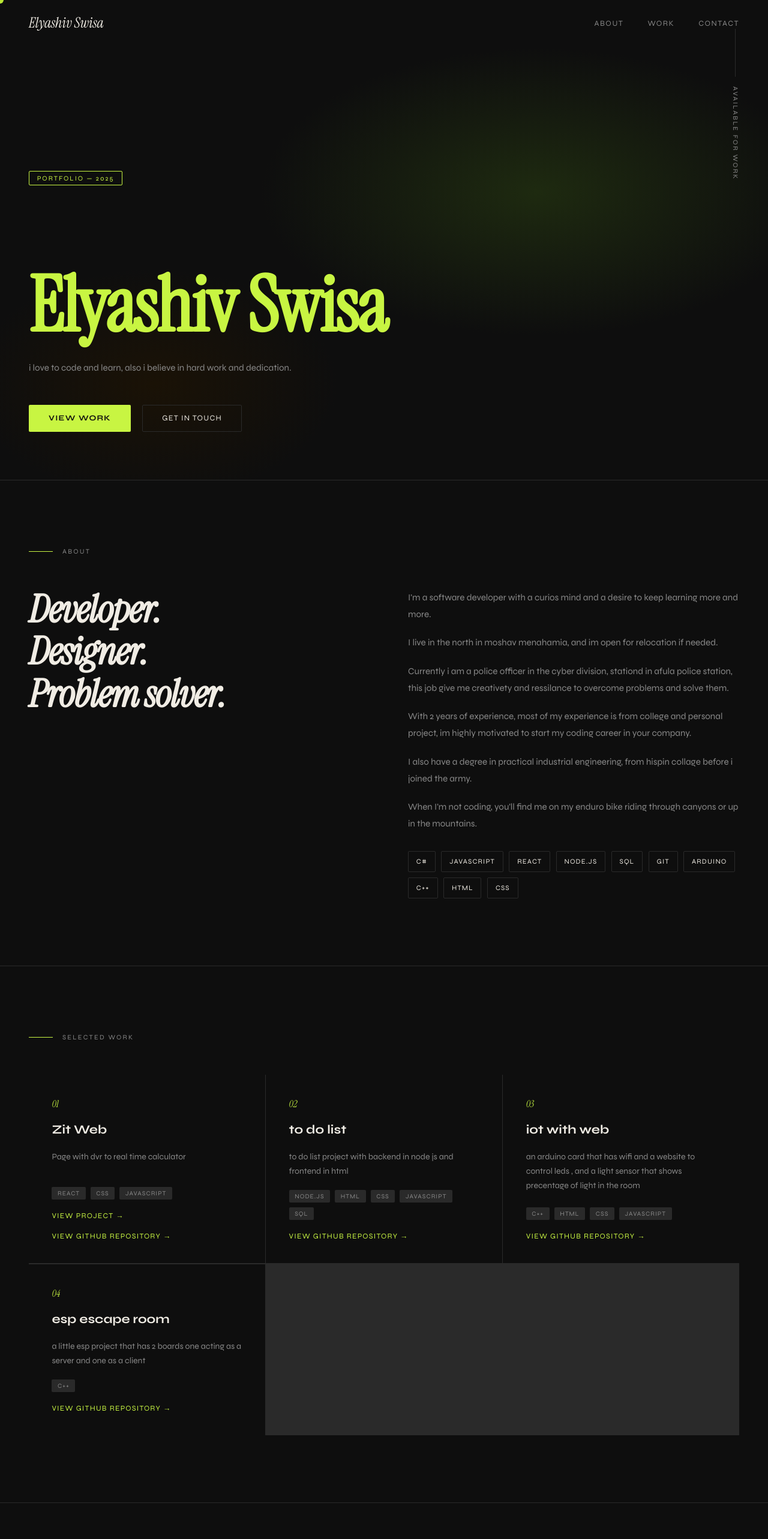
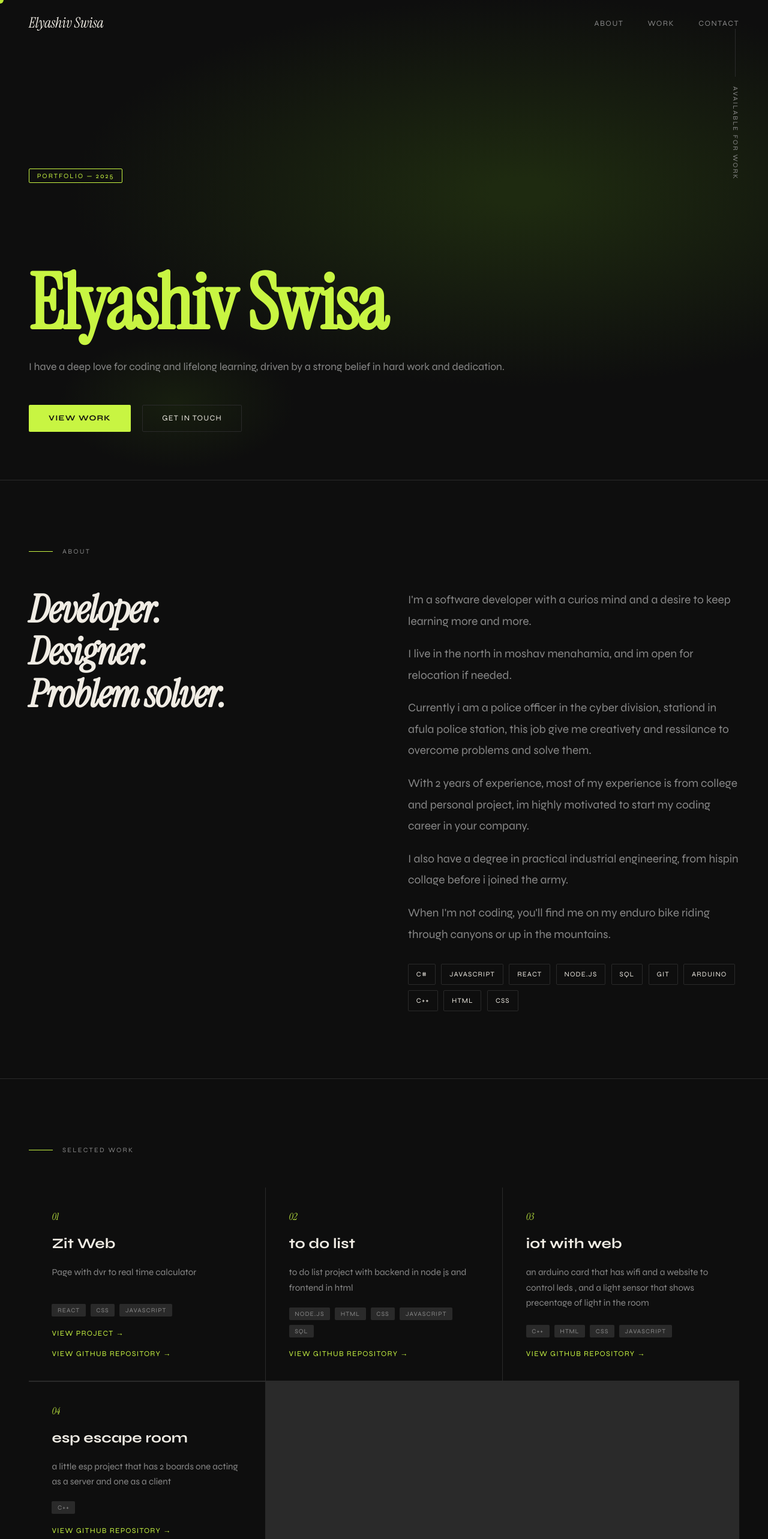
Before and after one commit to elyashiv67/Portfolio_V2, a React (Vite) app: page / in a window 1280 px wide. Shown: the top 2566 px of the page at 60% size. Built offline with nearby package versions, Linux system fonts and the light colour scheme.

Commit message:
updated the rsume and organized the css

```diff
--- /dev/null
+++ b/src/About.css
@@ -0,0 +1,26 @@
+.about { border-top: 1px solid var(--border); }
+.about-grid {
+    display: grid; grid-template-columns: 1fr 1fr; gap: 5rem; align-items: start;
+}
+.about-heading {
+    font-family: var(--serif); font-style: italic;
+    font-size: clamp(2.5rem, 5vw, 4.5rem); line-height: 1.1;
+    letter-spacing: -0.02em;
+}
+.about-body {
+    color: var(--muted);
+    line-height: 1.85;
+    font-size: clamp(1.2rem, 1.5vw, 1.2rem);
+
+}
+.about-body p + p { margin-top: 1.2rem; }
+.skills-list {
+    display: flex; flex-wrap: wrap; gap: 0.6rem; margin-top: 2rem;
+}
+.skill-tag {
+    font-size: 0.72rem; letter-spacing: 0.1em; text-transform: uppercase;
+    color: var(--text); border: 1px solid var(--border);
+    padding: 0.35rem 0.8rem; border-radius: 2px;
+    transition: border-color 0.2s, color 0.2s;
+}
+.skill-tag:hover { border-color: var(--accent); color: var(--accent); }
--- a/src/About.jsx
+++ b/src/About.jsx
@@ -1,3 +1,5 @@
+import './About.css'
+
 const skills = ["C#", "JavaScript", "React", "Node.js", "SQL", "Git", "Arduino", "C++", "Html", "Css" ];
 
 export default function About() {
--- a/src/App.css
+++ b/src/App.css
@@ -87,10 +87,16 @@ a:hover {
   padding: 0 3rem 5rem;
   position: relative; overflow: hidden;
 }
+/*.hero-bg {*/
+/*  position: absolute; inset: 0; z-index: 0;*/
+/*  background: radial-gradient(ellipse 60% 50% at 70% 40%, #1e2a10 0%, transparent 60%),*/
+/*  radial-gradient(ellipse 40% 40% at 20% 80%, #1a1206 0%, transparent 60%);*/
+/*}*/
+
 .hero-bg {
   position: absolute; inset: 0; z-index: 0;
-  background: radial-gradient(ellipse 60% 50% at 70% 40%, #1e2a10 0%, transparent 60%),
-  radial-gradient(ellipse 40% 40% at 20% 80%, #1a1206 0%, transparent 60%);
+  background: radial-gradient(ellipse 84% 58% at 68% 40%, #1e2a10 5%, transparent 70%),
+  radial-gradient(ellipse 51% 46% at 23% 84%, rgba(30, 42, 16, 0.58) 0%, transparent 30%);
 }
 .hero-line {
   position: absolute; top: 3rem; right: 3rem;
@@ -118,8 +124,8 @@ a:hover {
 }
 .hero-name span { color: var(--accent); font-style: normal; }
 .hero-desc {
-  max-width: 460px; color: var(--muted); line-height: 1.7;
-  font-size: 0.95rem; margin-bottom: 3rem;
+  max-width: fit-content; color: var(--muted); line-height: 1.7;
+  font-size: 1.1rem; margin-bottom: 3rem;
 }
 .hero-actions { display: flex; gap: 1.2rem; align-items: center; flex-wrap: wrap; }
 .btn-primary {
@@ -156,91 +162,6 @@ section { padding: 7rem 3rem; }
   content: ''; width: 40px; height: 1px; background: var(--accent);
 }
 
-/* About */
-.about { border-top: 1px solid var(--border); }
-.about-grid {
-  display: grid; grid-template-columns: 1fr 1fr; gap: 5rem; align-items: start;
-}
-.about-heading {
-  font-family: var(--serif); font-style: italic;
-  font-size: clamp(2.5rem, 5vw, 4.5rem); line-height: 1.1;
-  letter-spacing: -0.02em;
-}
-.about-body { color: var(--muted); line-height: 1.85; font-size: 0.95rem; }
-.about-body p + p { margin-top: 1.2rem; }
-.skills-list {
-  display: flex; flex-wrap: wrap; gap: 0.6rem; margin-top: 2rem;
-}
-.skill-tag {
-  font-size: 0.72rem; letter-spacing: 0.1em; text-transform: uppercase;
-  color: var(--text); border: 1px solid var(--border);
-  padding: 0.35rem 0.8rem; border-radius: 2px;
-  transition: border-color 0.2s, color 0.2s;
-}
-.skill-tag:hover { border-color: var(--accent); color: var(--accent); }
-
-/* Work */
-.work { border-top: 1px solid var(--border); }
-.projects-grid {
-  display: grid; grid-template-columns: repeat(auto-fill, minmax(340px, 1fr));
-  gap: 1.5px; background: var(--border);
-}
-.project-card {
-  background: var(--bg); padding: 2.4rem;
-  transition: background 0.2s;
-  display: flex; flex-direction: column; gap: 1.2rem;
-}
-.project-card:hover { background: var(--surface); }
-.project-num {
-  font-family: var(--serif); font-style: italic;
-  color: var(--accent); font-size: 1rem;
-}
-.project-title {
-  font-size: 1.3rem; font-weight: 700; line-height: 1.3;
-}
-.project-desc { color: var(--muted); font-size: 0.88rem; line-height: 1.7; flex: 1; }
-.project-tags { display: flex; flex-wrap: wrap; gap: 0.5rem; }
-.project-tag {
-  font-size: 0.65rem; letter-spacing: 0.1em; text-transform: uppercase;
-  color: var(--muted); background: var(--border); padding: 0.25rem 0.6rem; border-radius: 2px;
-}
-.project-link {
-  align-self: flex-start; color: var(--accent); font-size: 0.78rem;
-  letter-spacing: 0.1em; text-transform: uppercase; text-decoration: none;
-  display: flex; align-items: center; gap: 0.4rem;
-  transition: gap 0.2s;
-  cursor: none;
-  transition: all 0.5s ease;
-}
-.project-link:hover {
-  gap: 0.8rem;
-  transform: scale(1.2);
-}
-
-/* Contact */
-.contact {
-  border-top: 1px solid var(--border);
-  display: flex; flex-direction: column; align-items: center; text-align: center;
-}
-.contact-heading {
-  font-family: var(--serif); font-style: italic;
-  font-size: clamp(3rem, 8vw, 7rem); line-height: 1;
-  letter-spacing: -0.02em; margin-bottom: 1.5rem;
-}
-.contact-sub { color: var(--muted); font-size: 0.95rem; margin-bottom: 3rem; max-width: 400px; }
-.contact-email {
-  font-size: clamp(1rem, 2.5vw, 1.5rem); font-weight: 700;
-  letter-spacing: 0.05em; color: var(--text); text-decoration: none;
-  border-bottom: 1px solid var(--border); padding-bottom: 0.3rem;
-  transition: color 0.2s, border-color 0.2s;
-}
-.contact-email:hover { color: var(--accent); border-color: var(--accent); }
-.socials { display: flex; gap: 2rem; margin-top: 3rem; }
-.socials a {
-  font-size: 0.75rem; letter-spacing: 0.15em; text-transform: uppercase;
-  color: var(--muted); text-decoration: none; transition: color 0.2s;
-}
-.socials a:hover { color: var(--accent); }
 
 /* Footer */
 footer {
@@ -253,6 +174,8 @@ footer span { font-size: 0.75rem; color: var(--muted); letter-spacing: 0.05em; }
 /* Animations */
 .fade-in { opacity: 0; transform: translateY(24px); transition: opacity 0.7s ease, transform 0.7s ease; }
 .fade-in.visible { opacity: 1; transform: none; }
+
+
 
 @media (max-width: 768px) {
   nav { padding: 1.2rem 1.5rem; }
--- a/src/App.jsx
+++ b/src/App.jsx
@@ -85,7 +85,7 @@ export default function Portfolio() {
                         <br /><span>Elyashiv Swisa</span><br />
                     </h1>
                     <p className="hero-desc">
-                       i love to code and learn, also i believe in hard work and dedication.
+                        I have a deep love for coding and lifelong learning, driven by a strong belief in hard work and dedication.
                     </p>
                     <div className="hero-actions">
                         <a href="#work" className="btn-primary">View Work</a>
--- /dev/null
+++ b/src/Contact.css
@@ -0,0 +1,23 @@
+.contact {
+    border-top: 1px solid var(--border);
+    display: flex; flex-direction: column; align-items: center; text-align: center;
+}
+.contact-heading {
+    font-family: var(--serif); font-style: italic;
+    font-size: clamp(3rem, 8vw, 7rem); line-height: 1;
+    letter-spacing: -0.02em; margin-bottom: 1.5rem;
+}
+.contact-sub { color: var(--muted); font-size: 0.95rem; margin-bottom: 3rem; max-width: 400px; }
+.contact-email {
+    font-size: clamp(1rem, 2.5vw, 1.5rem); font-weight: 700;
+    letter-spacing: 0.05em; color: var(--text); text-decoration: none;
+    border-bottom: 1px solid var(--border); padding-bottom: 0.3rem;
+    transition: color 0.2s, border-color 0.2s;
+}
+.contact-email:hover { color: var(--accent); border-color: var(--accent); }
+.socials { display: flex; gap: 2rem; margin-top: 3rem; }
+.socials a {
+    font-size: 0.75rem; letter-spacing: 0.15em; text-transform: uppercase;
+    color: var(--muted); text-decoration: none; transition: color 0.2s;
+}
+.socials a:hover { color: var(--accent); }
--- a/src/Contact.jsx
+++ b/src/Contact.jsx
@@ -1,3 +1,5 @@
+import './Contact.css'
+
 export default function Contact() {
   return (
     <section className="contact" id="contact">
--- /dev/null
+++ b/src/Work.css
@@ -0,0 +1,36 @@
+.work { border-top: 1px solid var(--border); }
+.projects-grid {
+    display: grid; grid-template-columns: repeat(auto-fill, minmax(340px, 1fr));
+    gap: 1.5px; background: var(--border);
+}
+.project-card {
+    background: var(--bg); padding: 2.4rem;
+    transition: background 0.2s;
+    display: flex; flex-direction: column; gap: 1.2rem;
+}
+.project-card:hover { background: var(--surface); }
+.project-num {
+    font-family: var(--serif); font-style: italic;
+    color: var(--accent); font-size: 1rem;
+}
+.project-title {
+    font-size: 1.5rem; font-weight: 700; line-height: 1.3;
+}
+.project-desc { color: var(--muted); font-size: 0.95rem; line-height: 1.7; flex: 1; }
+.project-tags { display: flex; flex-wrap: wrap; gap: 0.5rem; }
+.project-tag {
+    font-size: 0.65rem; letter-spacing: 0.1em; text-transform: uppercase;
+    color: var(--muted); background: var(--border); padding: 0.25rem 0.6rem; border-radius: 2px;
+}
+.project-link {
+    align-self: flex-start; color: var(--accent); font-size: 0.78rem;
+    letter-spacing: 0.1em; text-transform: uppercase; text-decoration: none;
+    display: flex; align-items: center; gap: 0.4rem;
+    transition: gap 0.2s;
+    cursor: none;
+    transition: all 0.5s ease;
+}
+.project-link:hover {
+    gap: 0.8rem;
+    transform: scale(1.2);
+}
--- a/src/Work.jsx
+++ b/src/Work.jsx
@@ -1,3 +1,5 @@
+import './Work.css';
+
 const projects = [
   {
     num: "01",
```
Also changed, not shown: 1 other file (tests, documents, lock files or other folders).
